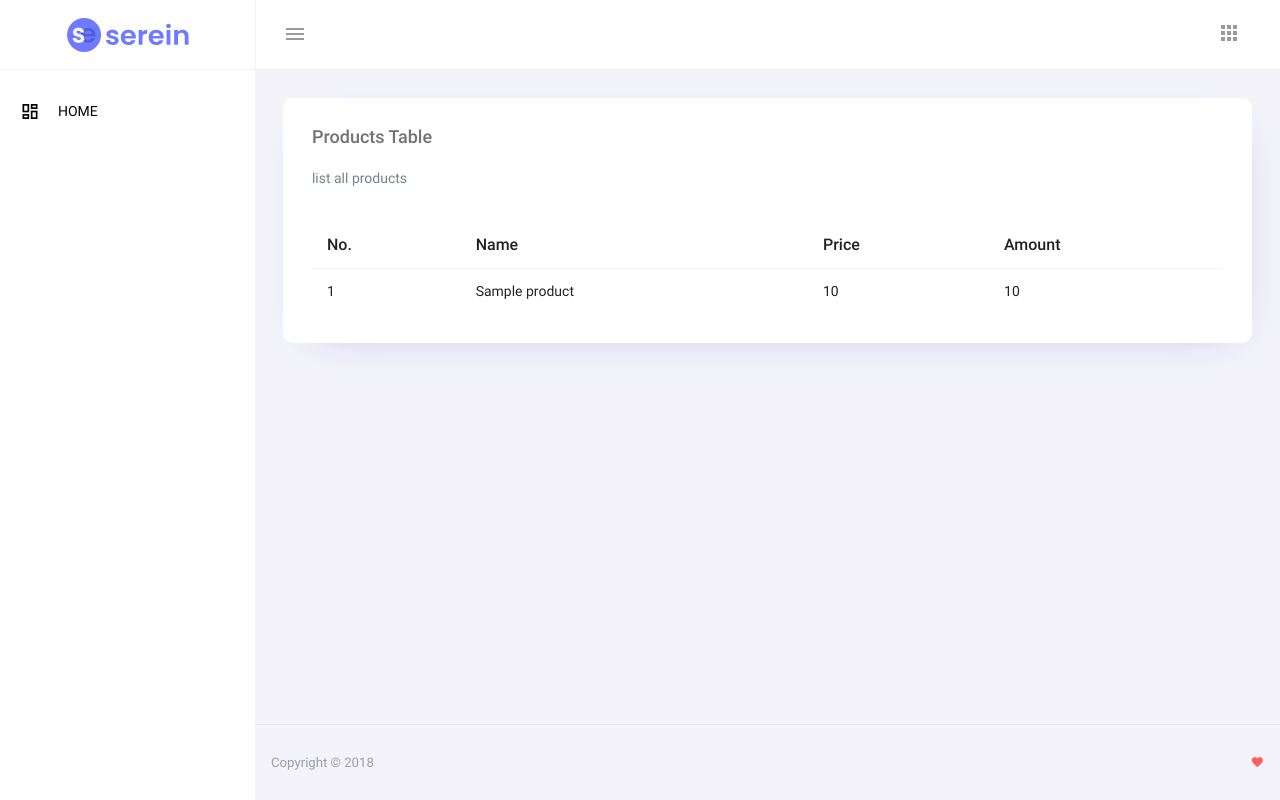
After one commit to nattaphong2540/notify_lamp_repair, a CodeIgniter app: page /notify_lamp_repair/index.php/product/show_product in a window 1280 px wide. The commit adds this page. Run offline with CodeIgniter, Linux system fonts and the light colour scheme; tables that the repository leaves empty or names only in its code hold one stand-in row (values such as "Sample post"); some libraries are stand-ins or nearby versions.

Commit message:
Add show all products with datatable

```diff
--- a/application/controllers/Product.php
+++ b/application/controllers/Product.php
@@ -32,4 +32,21 @@ class Product extends CI_Controller
 
         return true;
     }
+
+
+    public function show_product()
+    {
+        $all_products = $this->Product_model->get_all_product();
+
+
+        $data = [
+            "products" => $all_products
+        ];
+
+
+        $this->template->set('title', 'All products');
+        $this->template->load('template/light', 'product/show_product', $data);
+
+        return;
+    }
 }
--- a/application/models/Product_model.php
+++ b/application/models/Product_model.php
@@ -13,4 +13,12 @@ class Product_model extends CI_Model
 
         return true;
     }
+
+
+    public function get_all_product()
+    {
+        $query = $this->db->get('products');
+
+        return $query->result();
+    }
 }
--- /dev/null
+++ b/application/views/product/show_product.php
@@ -0,0 +1,47 @@
+<div class="row">
+    <div class="col-lg-12">
+        <div class="card">
+            <div class="card-body">
+                <h4 class="card-title">Products Table</h4>
+                <p class="card-description">
+                    list all products
+                </p>
+                <div class="table-responsive">
+                    <table class="table" id="products-table">
+                        <thead>
+                            <tr>
+                                <th>No.</th>
+                                <th>Name</th>
+                                <th>Price</th>
+                                <th>Amount</th>
+                            </tr>
+                        </thead>
+                        <tbody>
+
+                            <?php
+                            foreach ($products as $index => $product) {
+                                echo "<tr>
+                                        <td>" . (++$index) . "</td>
+                                        <td>{$product->name}</td>
+                                        <td>{$product->price}</td>
+                                        <td>{$product->amount}</td>
+                                    </tr>";
+                            }
+                            ?>
+
+
+                        </tbody>
+                    </table>
+                </div>
+            </div>
+        </div>
+
+    </div>
+</div>
+
+
+<script>
+    $(document).ready(function() {
+        $('#products-table').DataTable();
+    });
+</script>
```
Also changed, not shown: application/views/template/light.php (+4 -8 lines).
